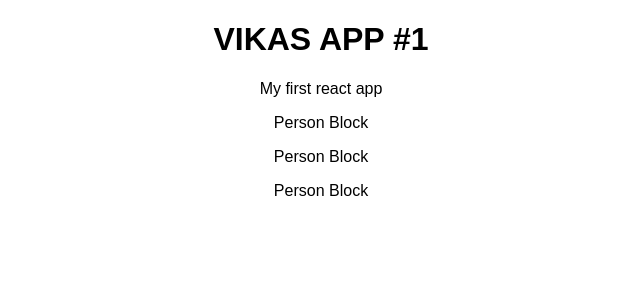
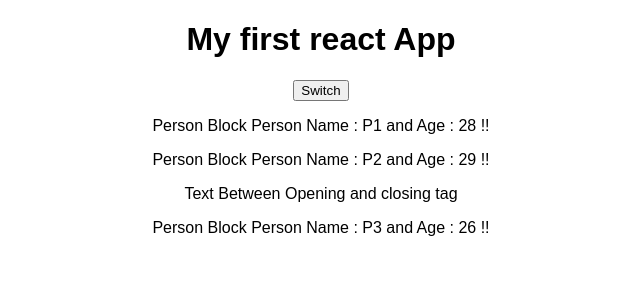
Before and after one commit to vikasgourishetty/firstreactvikas, a React (Create React App) app: page / in a window 1280 px wide. Shown: the top 300 px of the page, without its empty margins (319-959 px from the left). Built offline with nearby package versions, Linux system fonts and the light colour scheme.

Commit message:
Added changes upto lecture 42.

```diff
--- a/src/App.js
+++ b/src/App.js
@@ -3,19 +3,42 @@ import './App.css';
 import Person from './Person/Person';
 
 class App extends Component {
+
+  state = {
+    persons : [
+      {name: 'P1', age: 28},
+      {name: 'P2', age: 29},
+      {name: 'P3', age: 26}
+    ],
+    otherState: 'some other state'
+  }
+
+  switchNameHandler = (newName) =>{
+    console.log("Switch button Clicked");
+    this.setState({persons : [
+                              {name: newName, age: 28},
+                              {name: 'P2', age: 29},
+                              {name: 'P3', age: 27}
+                             ]
+                  });
+  }
+
   render() {
     return (
       <div className="App">
-        <h1> VIKAS APP #1</h1>
-        <p> My first react app </p>
-        <Person/>
-        <Person/>
-        <Person/>
+        <h1> My first react App</h1>
+        <button onClick={this.switchNameHandler.bind(this,'P1')} > Switch </button>
+        <Person name={this.state.persons[0].name}
+                age={this.state.persons[0].age}/>
+        <Person name={this.state.persons[1].name}
+                 age={this.state.persons[1].age}
+                 click={this.switchNameHandler.bind(this,'Person 1')}> Text Between Opening and closing tag </Person>
+        <Person name={this.state.persons[2].name}
+                 age={this.state.persons[2].age}/>
       </div>
     );
 
     //return React.createElement('div', {className: 'App'}, React.createElement('h1', null, 'VIKAS REACT APP #1'));
-
   }
 }
 
--- a/src/Person/Person.js
+++ b/src/Person/Person.js
@@ -1,7 +1,12 @@
 import React from 'react';
 
-const person = () => {
-    return <p> Person Block</p>;
-}
+const person = (props) => {
+return (
+    <div>
+        <p onClick={props.click}> Person Block Person Name : {props.name} and Age : {props.age} !! </p>
+        <p>{props.children}</p>
+    </div>
+    );
+};
 
 export default person;
```
